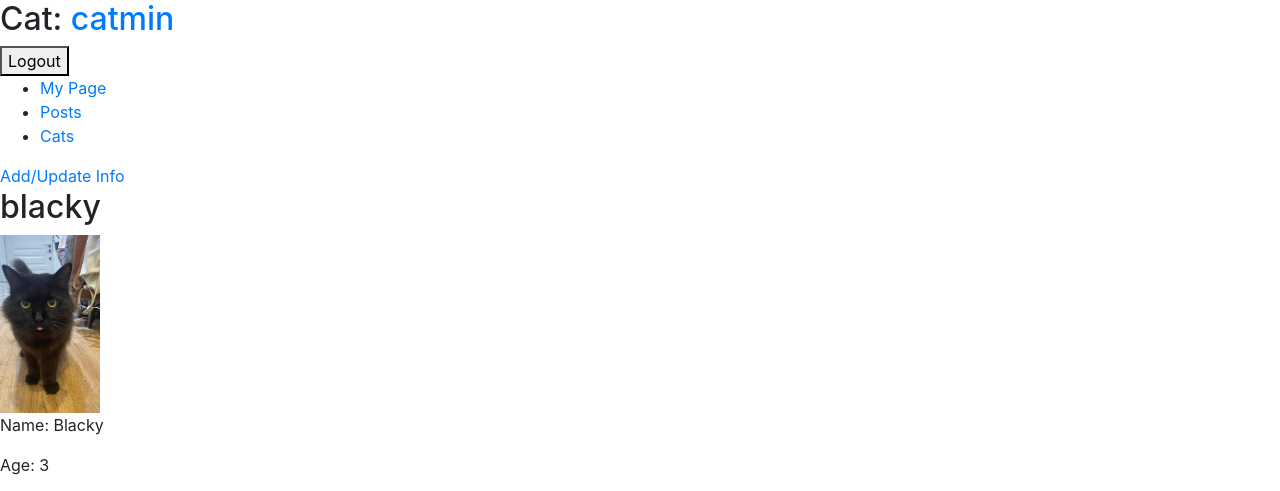
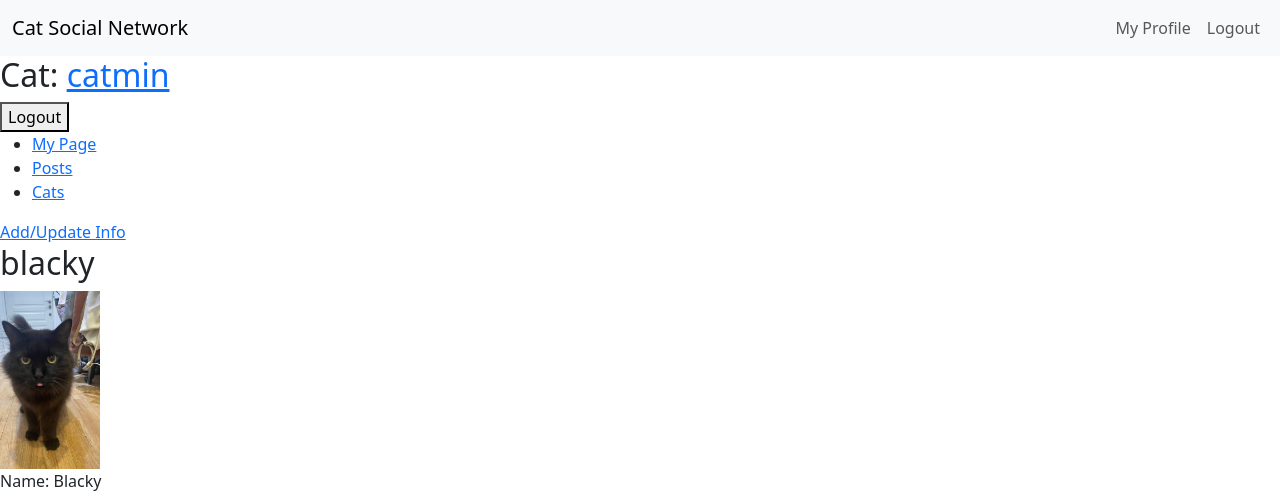
Before and after one commit to A-n-a-s-t-a-s-i-i-a/cat-social-network, a Django app: page /cats/5/ in a window 1280 px wide. Shown: the top 491 px of the page. Run offline with Django 5.2, Linux system fonts and the light colour scheme; a user stored in the database is signed in; data comes from the database, SQL or seed files in the repository; both versions use the stored data as it was after the commit.

Commit message:
refactor base.html

```diff
--- a/templates/base.html
+++ b/templates/base.html
@@ -6,10 +6,33 @@
   {% block title %}
   <title>Cat Social Network</title>
   {% endblock %}
-  <link rel="stylesheet" href="https://cdn.jsdelivr.net/npm/bootstrap@4.6.2/dist/css/bootstrap.min.css" integrity="sha384-xOolHFLEh07PJGoPkLv1IbcEPTNtaed2xpHsD9ESMhqIYd0nLMwNLD69Npy4HI+N" crossorigin="anonymous">
+  <link href="https://cdn.jsdelivr.net/npm/bootstrap@5.3.3/dist/css/bootstrap.min.css" rel="stylesheet" integrity="sha384-QWTKZyjpPEjISv5WaRU9OFeRpok6YctnYmDr5pNlyT2bRjXh0JMhjY6hW+ALEwIH" crossorigin="anonymous">
   <link rel="stylesheet" href="/static/css/style.css">
 </head>
 <body>
+
+  <nav class="navbar navbar-expand-lg navbar-light bg-light">
+    <div class="container-fluid">
+      <a class="navbar-brand" href="/">Cat Social Network</a>
+      <ul class="navbar-nav ms-auto">
+        {% if request.user.is_authenticated %}
+          <li class="nav-item">
+            <a class="nav-link" href="{% url 'cat_network:cat-detail' pk=request.user.pk %}">My Profile</a>
+          </li>
+          <li class="nav-item">
+            <a class="nav-link" href="{% url 'logout' %}">Logout</a>
+          </li>
+        {% else %}
+          <li class="nav-item">
+            <a class="nav-link" href="{% url 'login' %}">Login</a>
+          </li>
+          <li class="nav-item">
+            <a class="nav-link" href="{% url 'cat_network:registration' %}">Sign Up</a>
+          </li>
+        {% endif %}
+      </ul>
+    </div>
+  </nav>
 
   <div class="sidebar">
     {% block sidebar %}
@@ -24,8 +47,8 @@
     {% block pagination %}
       {% include "includes/pagination.html" %}
     {% endblock %}
-
   </div>
 
+  <script src="https://cdn.jsdelivr.net/npm/bootstrap@5.3.3/dist/js/bootstrap.bundle.min.js" integrity="sha384-YvpcrYf0tY3lHB60NNkmXc5s9fDVZLESaAA55NDzOxhy9GkcIdslK1eN7N6jIeHz" crossorigin="anonymous"></script>
 </body>
 </html>
```
Also changed, not shown: db.sqlite3.
